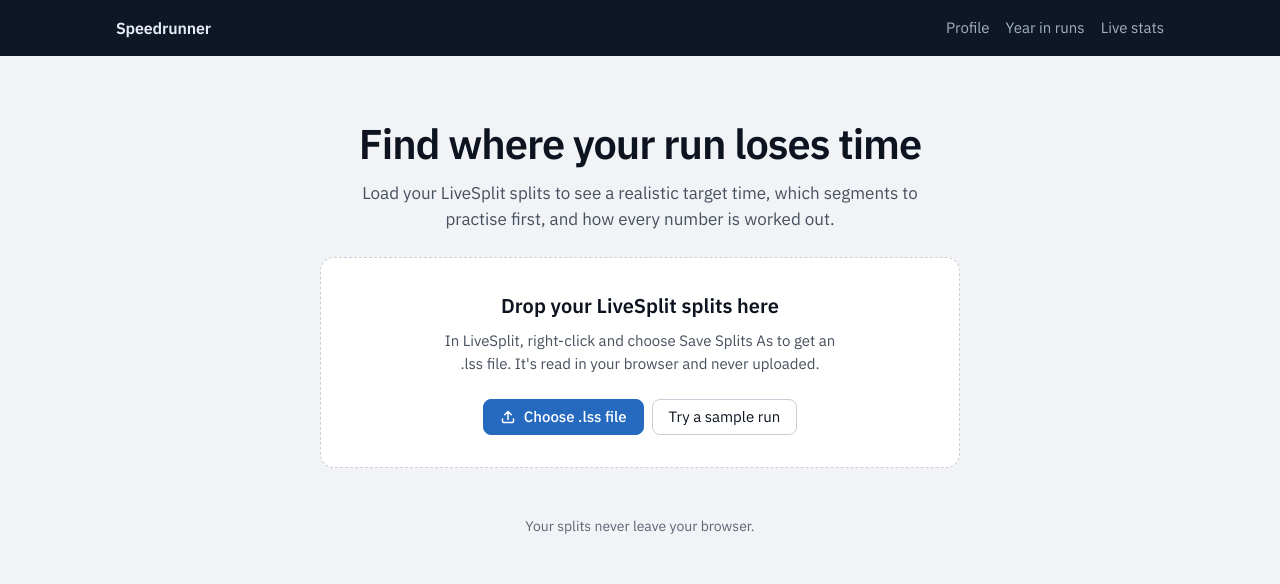
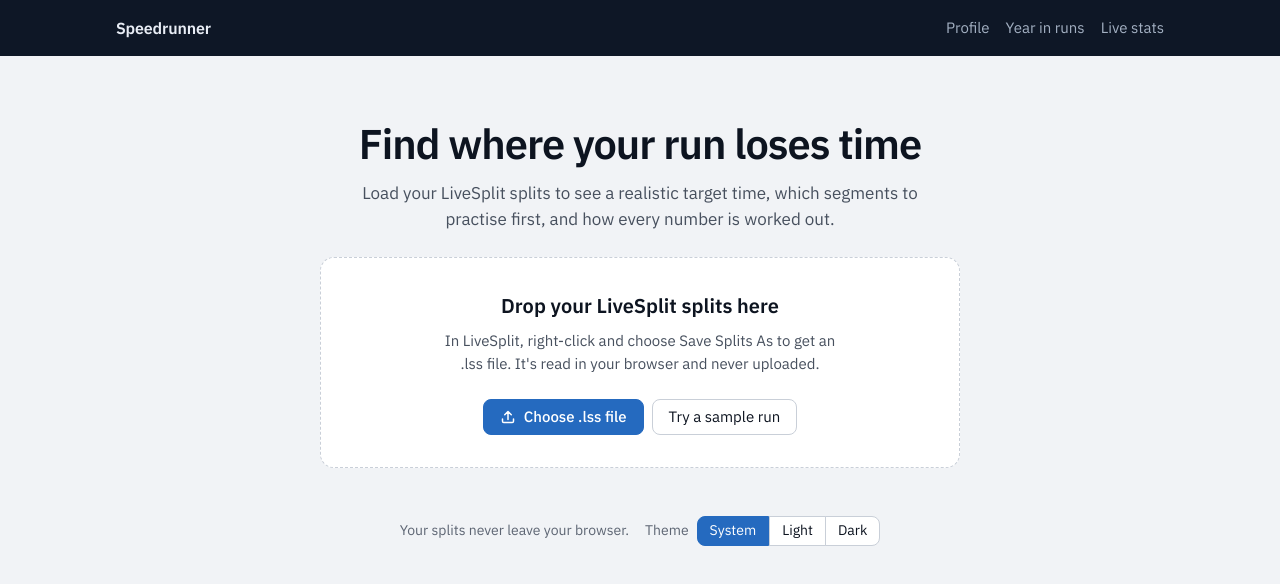
Before and after one commit to rodrigosiqueiradev/speedrunner, a React (Vite) app in the folder packages/web/: page / in a window 1280 px wide. Shown: the top 584 px of the page. Built offline with nearby package versions, Linux system fonts and the light colour scheme; what @speedrunner/core would draw is missing.

Commit message:
Add a theme switch to force dark or light mode
The footer gets a System / Light / Dark choice, saved locally and
applied before the first render. Other windows, such as the desktop
overlay, follow the change.

```diff
--- a/packages/web/src/App.tsx
+++ b/packages/web/src/App.tsx
@@ -22,6 +22,7 @@ import { YearInRuns } from "./components/YearInRuns";
 import { LiveOverlay } from "./components/LiveOverlay";
 import { LivePage } from "./components/LivePage";
 import { UploadIcon } from "./components/Icons";
+import { ThemeSwitch } from "./components/ThemeSwitch";
 import { UpdateBanner, useUpdates, VersionNote } from "./components/UpdateBanner";
 import { SHOW_PANEL } from "./components/InfoTip";
 import { ActionLink, ExplainLink, Toggle } from "./components/Controls";
@@ -459,6 +460,7 @@ export function App() {
         <footer className="footer">
           Your splits never leave {isDesktop ? "your computer" : "your browser"}.
           {updates.version && <VersionNote version={updates.version} checking={updates.checking} onChange={updates.setChecking} />}
+          <ThemeSwitch />
         </footer>
       </div>
     </>
--- /dev/null
+++ b/packages/web/src/components/ThemeSwitch.tsx
@@ -0,0 +1,28 @@
+import { useEffect, useState } from "react";
+import { savedTheme, saveTheme, THEME_OPTIONS, type Theme } from "../theme";
+import { Toggle } from "./Controls";
+
+/** The footer's choice of colour theme: System, Light or Dark. */
+export function ThemeSwitch() {
+  const [theme, setTheme] = useState<Theme>(savedTheme);
+  useEffect(() => {
+    const onStorage = () => setTheme(savedTheme());
+    window.addEventListener("storage", onStorage);
+    return () => window.removeEventListener("storage", onStorage);
+  }, []);
+  return (
+    <span className="theme-switch">
+      <span id="theme-label">Theme</span>
+      <Toggle
+        small
+        labelledBy="theme-label"
+        options={THEME_OPTIONS}
+        value={theme}
+        onChange={(next) => {
+          saveTheme(next);
+          setTheme(next);
+        }}
+      />
+    </span>
+  );
+}
--- a/packages/web/src/main.tsx
+++ b/packages/web/src/main.tsx
@@ -8,6 +8,9 @@ import { StrictMode } from "react";
 import { createRoot } from "react-dom/client";
 import { App } from "./App";
 import "./styles.css";
+import { startTheme } from "./theme";
+
+startTheme();
 
 createRoot(document.getElementById("root")!).render(
   <StrictMode>
--- a/packages/web/src/styles.css
+++ b/packages/web/src/styles.css
@@ -458,6 +458,7 @@ table.rules th { text-align: left; }
 .how-example span { font-family: var(--sans); font-weight: 600; margin-right: var(--s1); }
 
 .footer { margin-top: var(--s7); text-align: center; font-size: 0.875rem; color: var(--ink-3); }
+.theme-switch { display: inline-flex; align-items: center; gap: var(--s2); margin-left: var(--s4); }
 
 @media (max-width: 640px) {
   .app { padding-top: var(--s5); }
--- /dev/null
+++ b/packages/web/src/theme.ts
@@ -0,0 +1,46 @@
+/** The colour theme: follow the system setting, or always light or dark. Saved per computer, in local storage. */
+export type Theme = "system" | "light" | "dark";
+
+const KEY = "speedrunner.theme";
+
+export const THEME_OPTIONS: ReadonlyArray<{ value: Theme; label: string }> = [
+  { value: "system", label: "System" },
+  { value: "light", label: "Light" },
+  { value: "dark", label: "Dark" },
+];
+
+const isTheme = (value: unknown): value is Theme => value === "system" || value === "light" || value === "dark";
+
+/** The saved theme; System when nothing (or something odd) is saved. */
+export function savedTheme(): Theme {
+  try {
+    const value = localStorage.getItem(KEY);
+    return isTheme(value) ? value : "system";
+  } catch {
+    return "system";
+  }
+}
+
+/** Shows the page in the theme. styles.css picks its colours from data-theme, and from the system setting without it. */
+export function applyTheme(theme: Theme): void {
+  if (theme === "system") delete document.documentElement.dataset.theme;
+  else document.documentElement.dataset.theme = theme;
+}
+
+export function saveTheme(theme: Theme): void {
+  applyTheme(theme);
+  try {
+    if (theme === "system") localStorage.removeItem(KEY);
+    else localStorage.setItem(KEY, theme);
+  } catch {
+    // Without storage the choice lasts until the app closes.
+  }
+}
+
+/** Applies the saved theme, and follows changes made in another window, such as the desktop overlay. */
+export function startTheme(): void {
+  applyTheme(savedTheme());
+  window.addEventListener("storage", (e) => {
+    if (e.key === KEY || e.key === null) applyTheme(savedTheme());
+  });
+}
```
Also changed, not shown: 1 other file (tests, documents, lock files or other folders).
